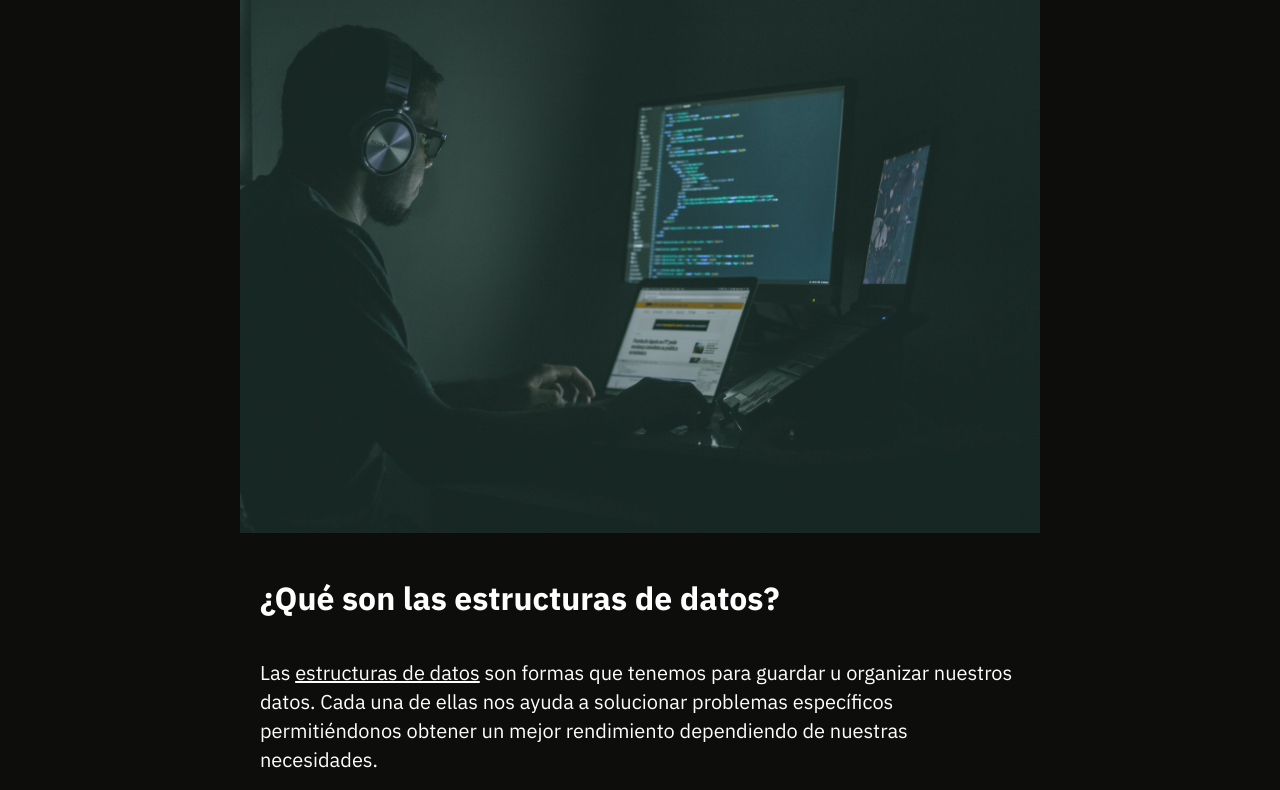
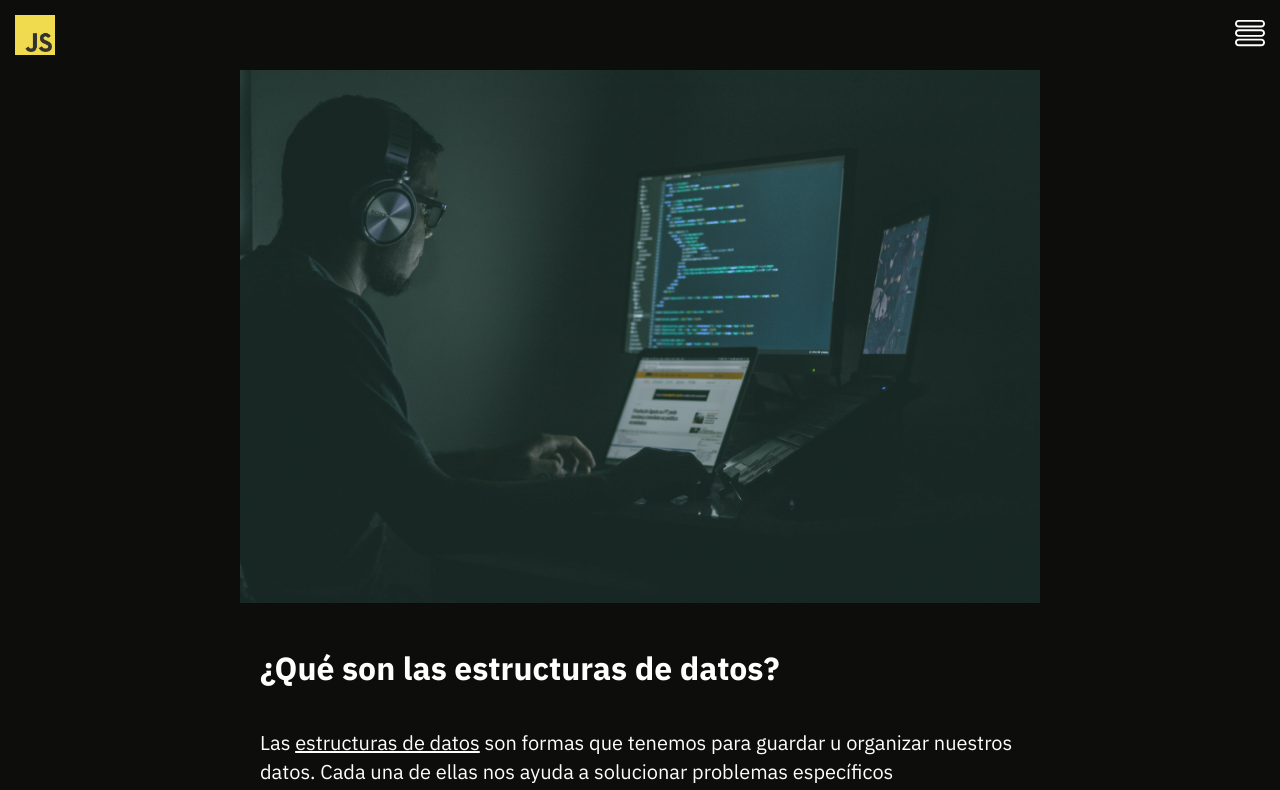
Before and after one commit to yosbergc/estructuras-de-datos, a plain HTML site: page que-son-las-estructuras-de-datos.html in a window 1280 px wide. Shown: the top 790 px of the page. Drawn offline with Linux system fonts and the light colour scheme.

Commit message:
Header added

```diff
--- a/que-son-las-estructuras-de-datos.html
+++ b/que-son-las-estructuras-de-datos.html
@@ -12,7 +12,10 @@
 </head>
 <body>
     <header>
-
+        <img src="website-logo.png" alt="Website logo" class="websiteLogo">
+        <div class="mobile-header">
+            <img src="hamburger-icon.svg" alt="Hamburger menu" class="hamburger-menu-icon">
+        </div>
     </header>
     <main>
         <article>
--- a/single.css
+++ b/single.css
@@ -63,3 +63,16 @@ figcaption {
 a {
     color: white;
 }
+.websiteLogo {
+    width: 40px;
+}
+header {
+    background-color: #0d0d0c;
+    padding: 15px;
+    display: flex;
+    justify-content: space-between;
+    align-items: center;
+}
+.hamburger-menu-icon {
+    width: 30px;
+}
```
Also changed, not shown: hamburger-icon.svg (added), website-logo.png (added).
